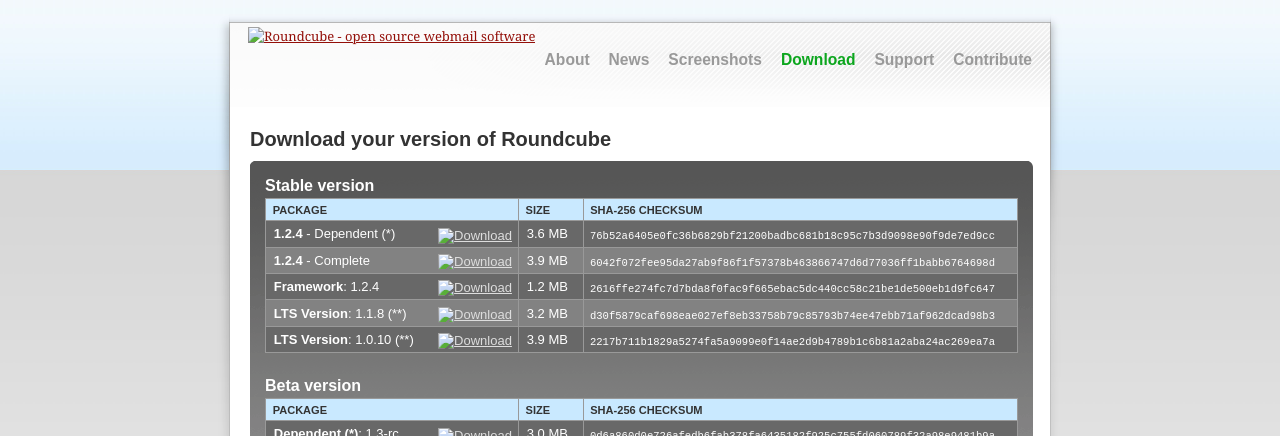
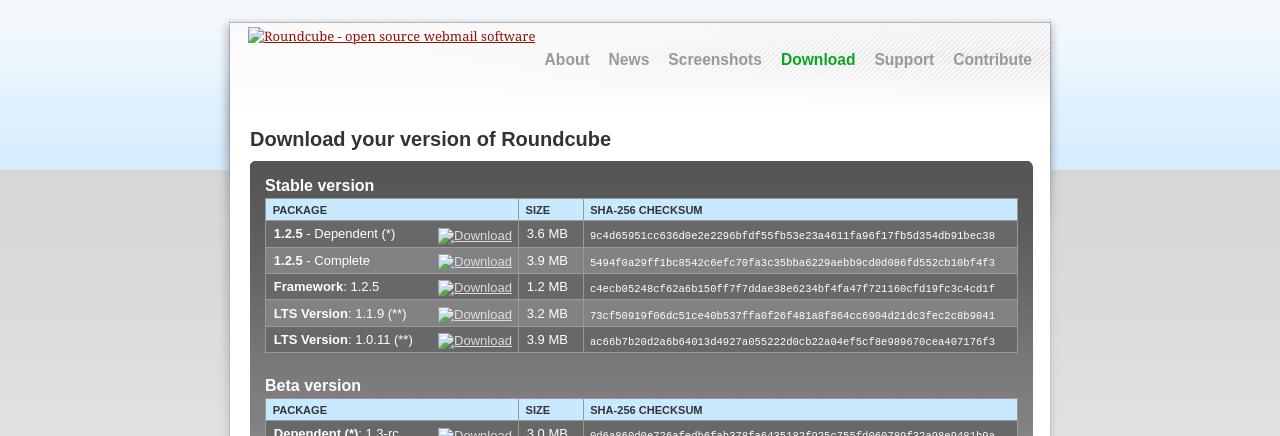
Before and after one commit to roundcube/roundcube.github.com, a Jekyll site: the page built from download/index.html, in a window 1280 px wide. Shown: the top 436 px of the page. Built offline with Jekyll 4.4.1, drawn with Linux system fonts in a browser that asks for light colours; comment, search, counter and statistics services are not loaded.

```diff
--- a/_includes/version.txt
+++ b/_includes/version.txt
@@ -1 +1 @@
-1.2.4
+1.2.5
--- a/download/index.html
+++ b/download/index.html
@@ -21,34 +21,34 @@ lastmod: 2017-03-10T22:04:00Z
 			</thead>
 			<tbody>
 			<tr class="even">
-				<td class="dlversion"><strong>1.2.4</strong> - Dependent (*)</td>
-				<td class="dlbutton"><a href="https://github.com/roundcube/roundcubemail/releases/download/1.2.4/roundcubemail-1.2.4.tar.gz" title="Download now!"><img src="images/table_button_download.png" width="67" height="19" alt="Download" class="pngimage" /></a>
+				<td class="dlversion"><strong>1.2.5</strong> - Dependent (*)</td>
+				<td class="dlbutton"><a href="https://github.com/roundcube/roundcubemail/releases/download/1.2.5/roundcubemail-1.2.5.tar.gz" title="Download now!"><img src="images/table_button_download.png" width="67" height="19" alt="Download" class="pngimage" /></a>
 				<td class="dlsize">3.6 MB</td>
-				<td class="dlchecksum">76b52a6405e0fc36b6829bf21200badbc681b18c95c7b3d9098e90f9de7ed9cc</td>
+				<td class="dlchecksum">9c4d65951cc636d0e2e2296bfdf55fb53e23a4611fa96f17fb5d354db91bec38</td>
 			</tr>
 			<tr class="odd">
-				<td class="dlversion"><strong>1.2.4</strong> - Complete</td>
-				<td class="dlbutton"><a href="https://github.com/roundcube/roundcubemail/releases/download/1.2.4/roundcubemail-1.2.4-complete.tar.gz" title="Download now!"><img src="images/table_button_download.png" width="67" height="19" alt="Download" class="pngimage" /></a>
+				<td class="dlversion"><strong>1.2.5</strong> - Complete</td>
+				<td class="dlbutton"><a href="https://github.com/roundcube/roundcubemail/releases/download/1.2.5/roundcubemail-1.2.5-complete.tar.gz" title="Download now!"><img src="images/table_button_download.png" width="67" height="19" alt="Download" class="pngimage" /></a>
 				<td class="dlsize">3.9 MB</td>
-				<td class="dlchecksum">6042f072fee95da27ab9f86f1f57378b463866747d6d77036ff1babb6764698d</td>
+				<td class="dlchecksum">5494f0a29ff1bc8542c6efc70fa3c35bba6229aebb9cd0d086fd552cb10bf4f3</td>
 			</tr>
 			<tr class="even">
-				<td class="dlversion"><strong>Framework</strong>: 1.2.4</td>
-				<td class="dlbutton"><a href="https://github.com/roundcube/roundcubemail/releases/download/1.2.4/roundcube-framework-1.2.4.tar.gz" title="Download now!"><img src="images/table_button_download.png" width="67" height="19" alt="Download" class="pngimage" /></a>
+				<td class="dlversion"><strong>Framework</strong>: 1.2.5</td>
+				<td class="dlbutton"><a href="https://github.com/roundcube/roundcubemail/releases/download/1.2.5/roundcube-framework-1.2.5.tar.gz" title="Download now!"><img src="images/table_button_download.png" width="67" height="19" alt="Download" class="pngimage" /></a>
 				<td class="dlsize">1.2 MB</td>
-				<td class="dlchecksum">2616ffe274fc7d7bda8f0fac9f665ebac5dc440cc58c21be1de500eb1d9fc647</td>
+				<td class="dlchecksum">c4ecb05248cf62a6b150ff7f7ddae38e6234bf4fa47f721160cfd19fc3c4cd1f</td>
 			</tr>
 			<tr class="odd">
-				<td class="dlversion"><strong>LTS Version</strong>: 1.1.8 (**)</td>
-				<td class="dlbutton"><a href="https://github.com/roundcube/roundcubemail/releases/download/1.1.8/roundcubemail-1.1.8.tar.gz" title="Download now!"><img src="images/table_button_download.png" width="67" height="19" alt="Download" class="pngimage" /></a>
+				<td class="dlversion"><strong>LTS Version</strong>: 1.1.9 (**)</td>
+				<td class="dlbutton"><a href="https://github.com/roundcube/roundcubemail/releases/download/1.1.9/roundcubemail-1.1.9.tar.gz" title="Download now!"><img src="images/table_button_download.png" width="67" height="19" alt="Download" class="pngimage" /></a>
 				<td class="dlsize">3.2 MB</td>
-				<td class="dlchecksum">d30f5879caf698eae027ef8eb33758b79c85793b74ee47ebb71af962dcad98b3</td>
+				<td class="dlchecksum">73cf50919f06dc51ce40b537ffa0f26f481a8f864cc6904d21dc3fec2c8b9041</td>
 			</tr>
 			<tr class="even">
-				<td class="dlversion"><strong>LTS Version</strong>: 1.0.10 (**)</td>
-				<td class="dlbutton"><a href="https://github.com/roundcube/roundcubemail/releases/download/1.0.10/roundcubemail-1.0.10.tar.gz" title="Download now!"><img src="images/table_button_download.png" width="67" height="19" alt="Download" class="pngimage" /></a>
+				<td class="dlversion"><strong>LTS Version</strong>: 1.0.11 (**)</td>
+				<td class="dlbutton"><a href="https://github.com/roundcube/roundcubemail/releases/download/1.0.11/roundcubemail-1.0.11.tar.gz" title="Download now!"><img src="images/table_button_download.png" width="67" height="19" alt="Download" class="pngimage" /></a>
 				<td class="dlsize">3.9 MB</td>
-				<td class="dlchecksum">2217b711b1829a5274fa5a9099e0f14ae2d9b4789b1c6b81a2aba24ac269ea7a</td>
+				<td class="dlchecksum">ac66b7b20d2a6b64013d4927a055222d0cb22a04ef5cf8e989670cea407176f3</td>
 			</tr>
 			</tbody>
 		</table>
```
Also changed, not shown: other parts of download/index.html (+1 -1 lines), _posts/2017-04-28-security-updates-1.2.5-1.1.9-and-1.0.11.md (added, +24 -0 lines).
